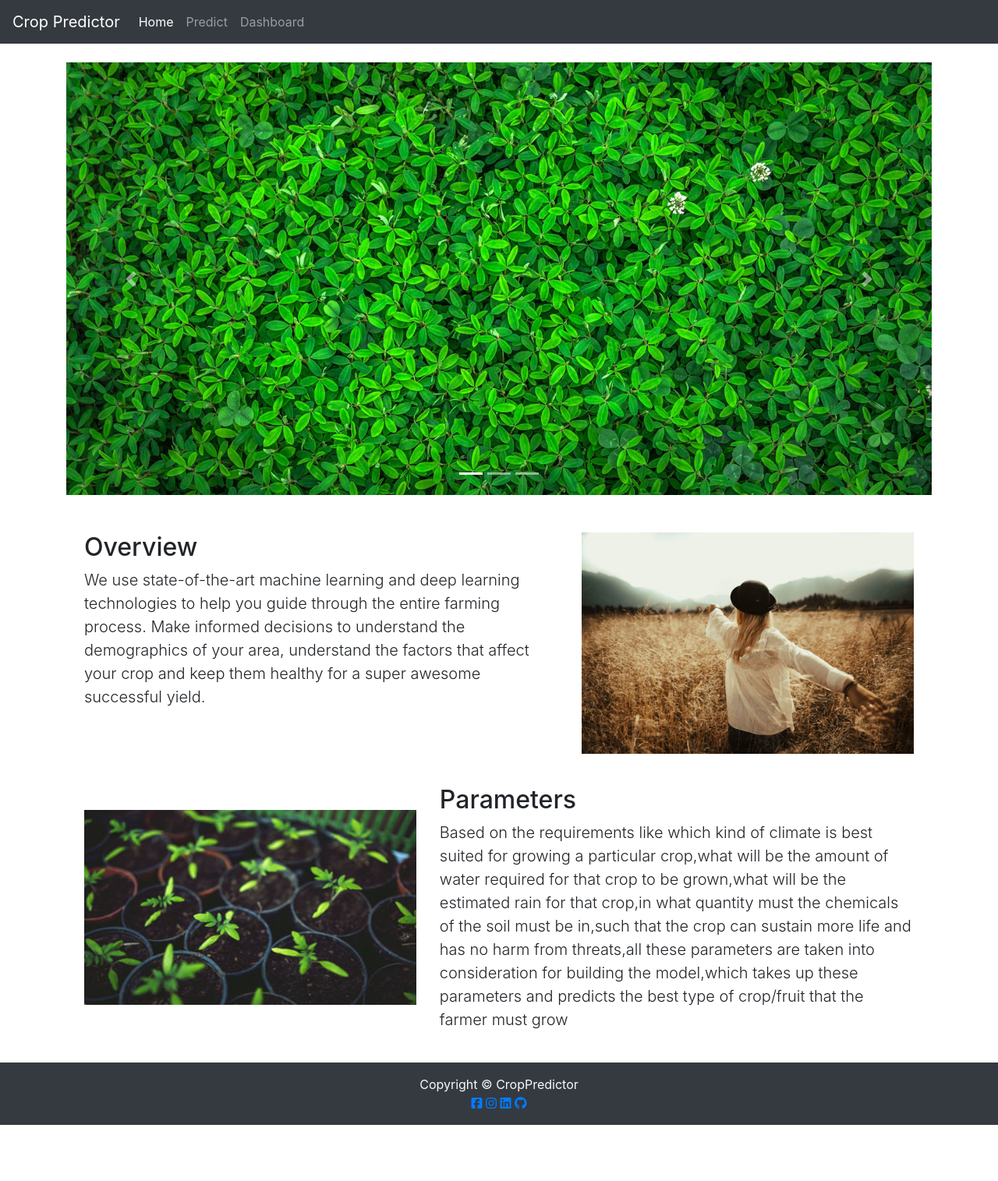
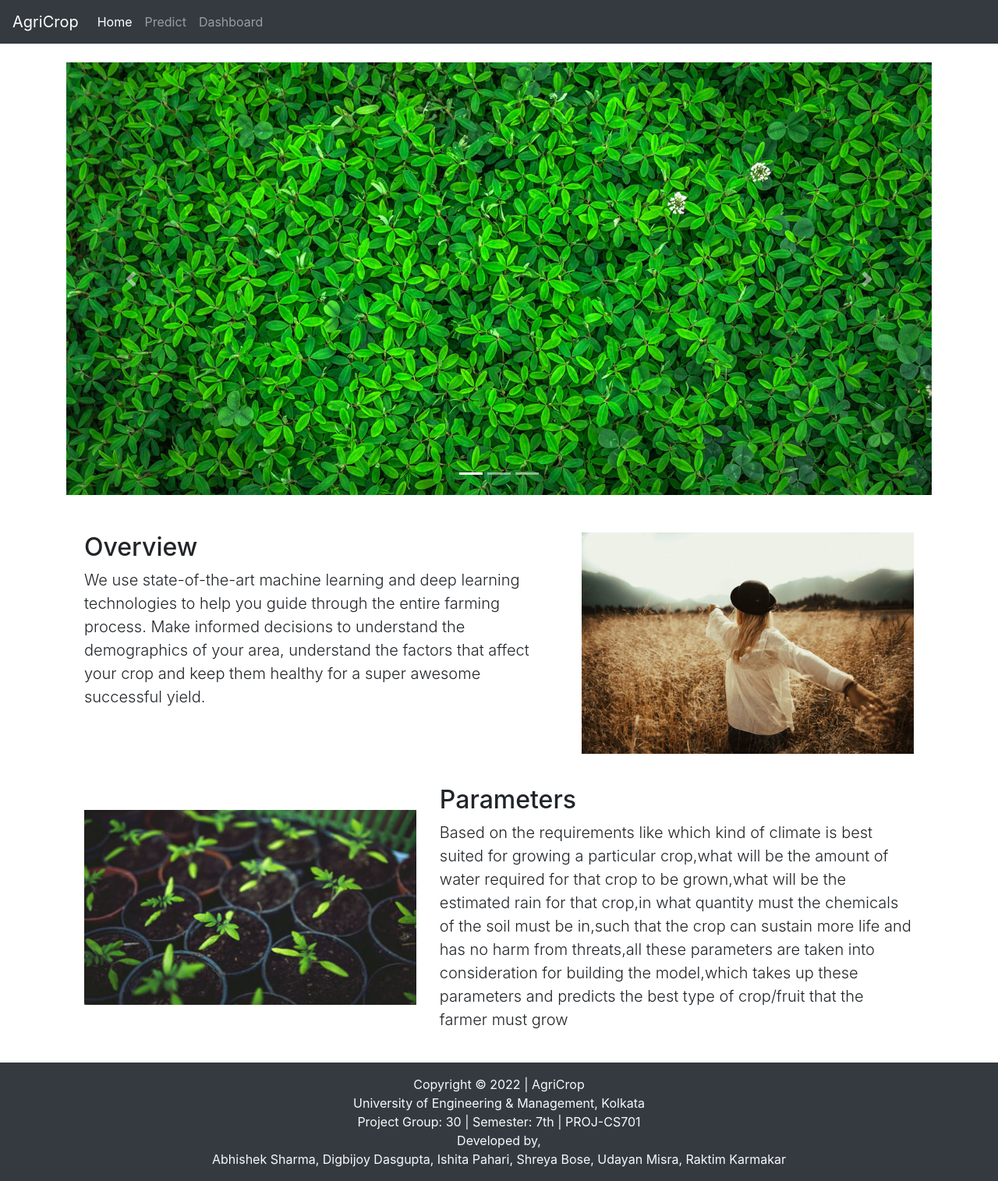
Before and after one commit to abhisheks008/agricrop, a Flask app: page / in a window 1280 px wide. Shown: the whole page at 78% size. Before the commit the page ends 1443 px from the top, so only its background shows below. Run offline with Flask 2, Linux system fonts and the light colour scheme; parts of the project's set-up code (start-up, migrations or seed data) failed here and were passed over; some libraries are stand-ins or nearby versions.

Commit message:
Update index.html

```diff
--- a/templates/index.html
+++ b/templates/index.html
@@ -14,12 +14,12 @@
     <script src="https://kit.fontawesome.com/97132b68f0.js" crossorigin="anonymous"></script>
 
 
-    <title>Crop Predictor</title>
+    <title>AgriCrop</title>
 </head>
 
 <body>
     <nav class="navbar navbar-expand-lg navbar-dark bg-dark">
-        <a class="navbar-brand" href="/">Crop Predictor</a>
+        <a class="navbar-brand" href="/">AgriCrop</a>
         <button class="navbar-toggler" type="button" data-toggle="collapse" data-target="#navbarNavDropdown" aria-controls="navbarNavDropdown" aria-expanded="false" aria-label="Toggle navigation">
     <span class="navbar-toggler-icon"></span>
   </button>
@@ -114,20 +114,12 @@
 
     </div>
 
-    <footer class="py-3 text-center text-light bg-dark">Copyright © CropPredictor
-
-        <div class="cbl-md-4 smed">
-
-            <a href="https://www.facebook.com/profile.php?id=100009392247236" target="_blank"><i class="fab fa-facebook-square" aria-hidden="true"></i></a>
-
-            <a href="https://www.instagram.com/mv_1249/" target="_blank"><i class="fab fa-instagram" target="_blank" aria-hidden="true"></i></a>
-            <a href="https://www.linkedin.com/in/meet-vardoriya-9aab711a3/" target="_blank"><i class="fab fa-linkedin" aria-hidden="true"></i></a>
-
-            <a href="https://github.com/mv1249" target="_blank"><i class="fab fa-github" aria-hidden="true"></i></a>
-
-
-
-        </div>
+    <footer class="py-3 text-center text-light bg-dark">
+        Copyright © 2022 | AgriCrop<br>
+        University of Engineering & Management, Kolkata<br>
+        Project Group: 30 | Semester: 7th | PROJ-CS701<br>
+        Developed by,<br>
+        Abhishek Sharma, Digbijoy Dasgupta, Ishita Pahari, Shreya Bose, Udayan Misra, Raktim Karmakar
     </footer>
 
 
```
